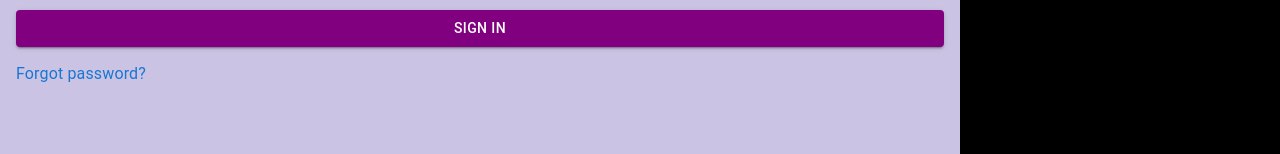
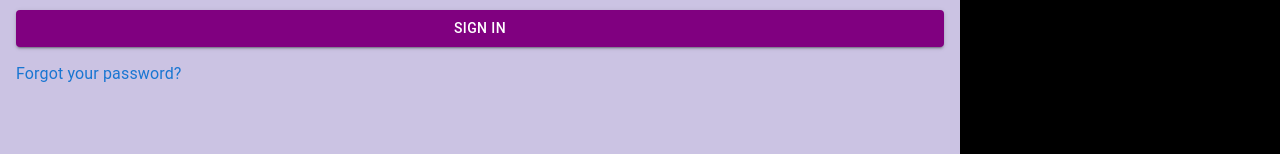
Before and after one commit to ChamodyaGanepola/event-app, a React (Vite) app in the folder frontend/: page /login in a window 1280 px wide. Shown: the part 614-768 px from the top of the page. Built offline with nearby package versions, Linux system fonts and the light colour scheme; no server answers.

Commit message:
for redeploy

```diff
--- a/frontend/src/pages/Login.jsx
+++ b/frontend/src/pages/Login.jsx
@@ -106,7 +106,7 @@ const Login = () => {
           </Button>
           <Typography sx={{ marginTop: "15px", marginBottom: "15px" }}>
             <Link href="/forgot-password" underline="hover">
-              Forgot password?
+              Forgot your password?
             </Link>
           </Typography>
         </form>
```
